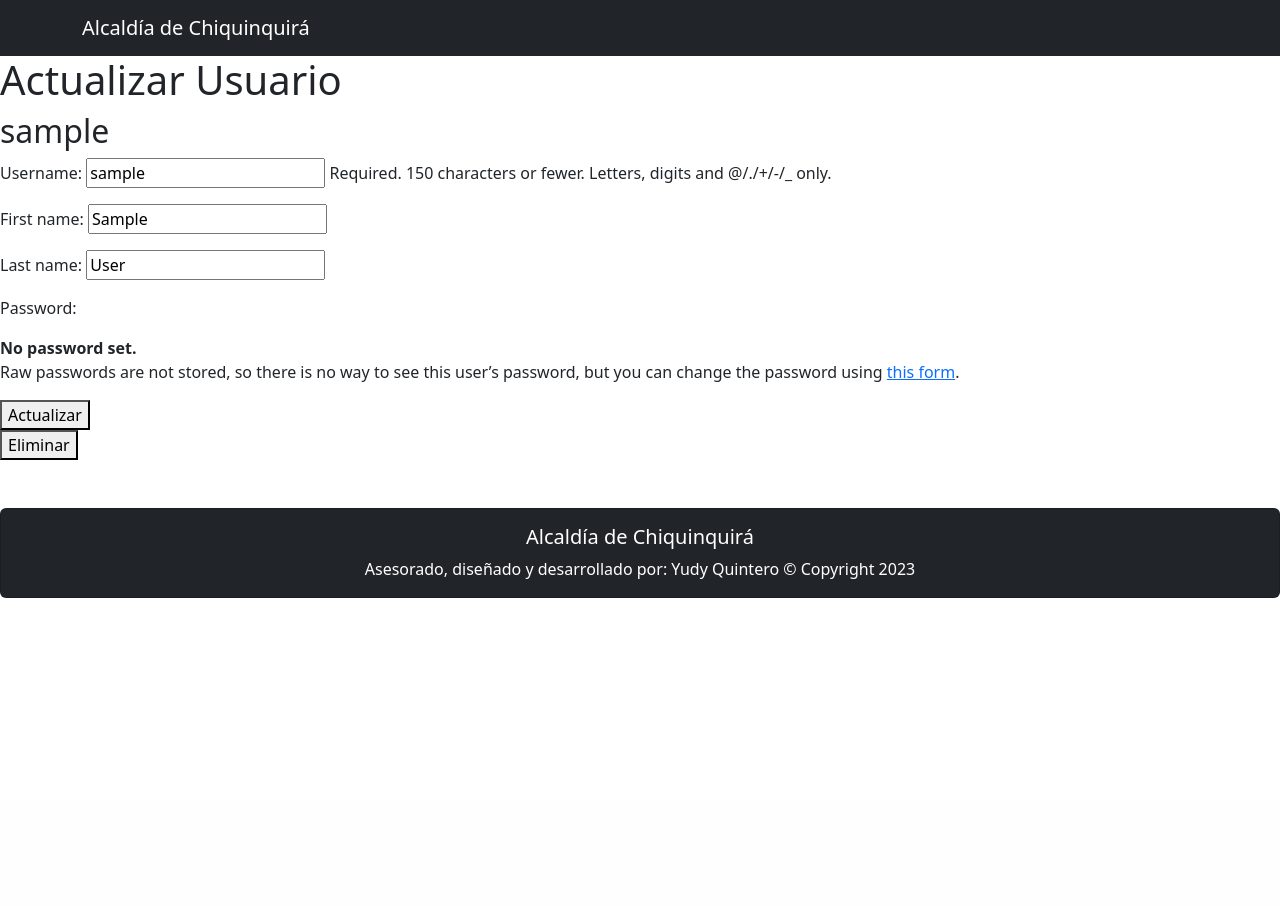
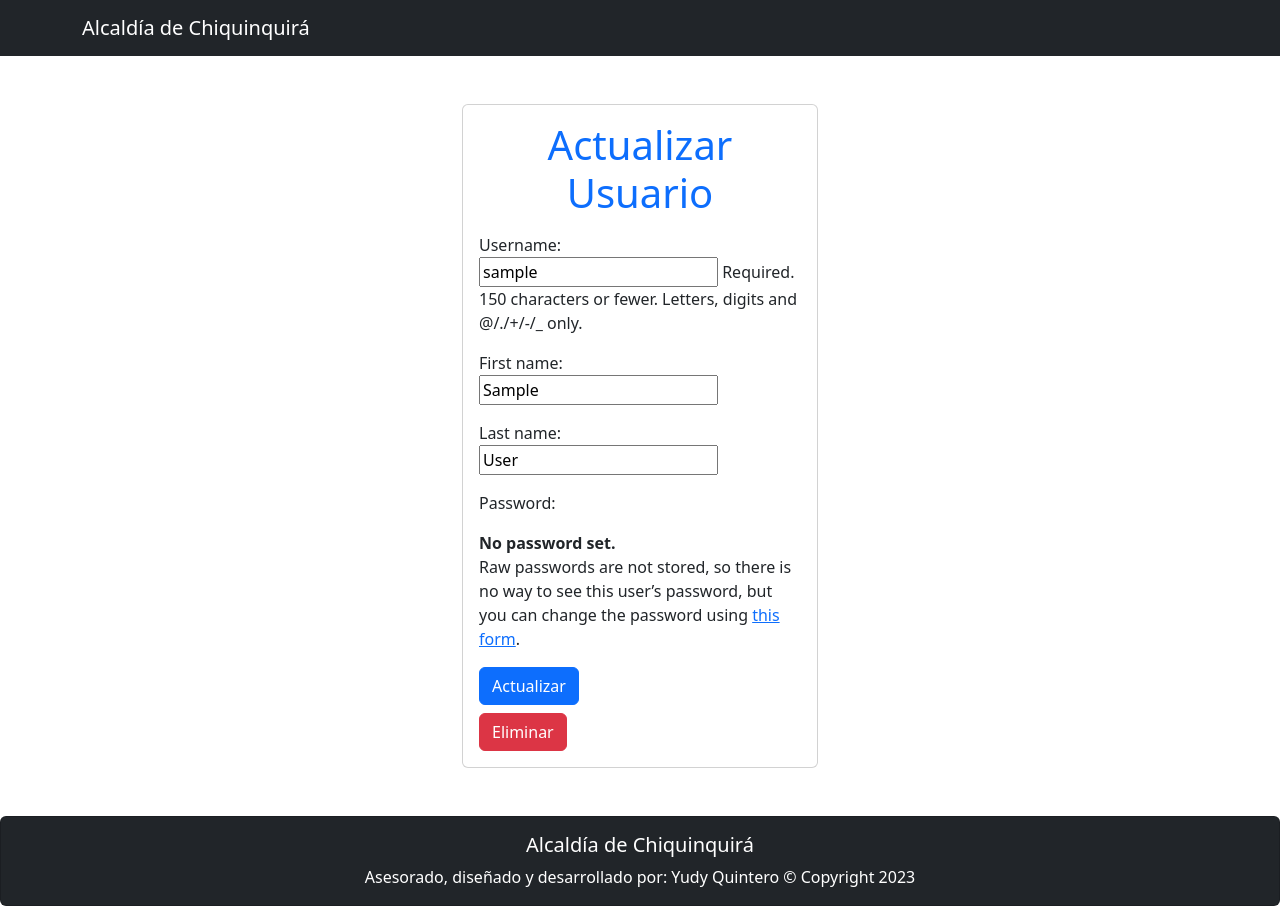
Before and after one commit to YudyQGalindo/registroActividades, a Django app: page /usersDetail/1/ in a window 1280 px wide. Before the commit the page ends 598 px from the top, so only its background shows below. Run offline with Django 3.2, Linux system fonts and the light colour scheme; the visitor is signed in with stand-in values (Sample User, id 1); data comes from the database, SQL or seed files in the repository.

Commit message:
Frontend registro usuarios

```diff
--- a/tasks/forms.py
+++ b/tasks/forms.py
@@ -18,3 +18,8 @@ class UserUpdateForm(UserChangeForm):
     class Meta:
         model = User
         fields = ['username', 'first_name', 'last_name']
+        widget = {
+            'username': forms.TextInput(attrs={'class': 'form-control'}),
+            'first_name': forms.TextInput(attrs={'class': 'form-control'}),
+            'last_name': forms.TextInput(attrs={'class': 'form-control'})
+        }
--- a/tasks/templates/signup.html
+++ b/tasks/templates/signup.html
@@ -25,7 +25,7 @@
                     <input type="password" name="password1" id="password1" class="form-control" placeholder="Ingrese la contraseña">
                 </div>
                 <div class="mb-3">
-                    <label for="password2">Cnfirmar Contraseña:</label>
+                    <label for="password2">Confirmar Contraseña:</label>
                     <input type="password" name="password2" id="password2" class="form-control" placeholder="Confirmar Contraseña">
                 </div>
                 <button class="btn btn-primary">Registrar</button>
--- a/tasks/templates/task_detail.html
+++ b/tasks/templates/task_detail.html
@@ -10,7 +10,7 @@
 
             {{error}}
 
-            <form method="POST">
+            <form method="POST" class="mt-2">
                 {% csrf_token %}
                 {{form.as_p}}
                 <button class="btn btn-primary">
@@ -18,6 +18,7 @@
                 </button>
             </form>
 
+            <div class="mt-2 d-flex">
                 <form action="{% url 'complete_task' task.id %}" method="POST">
                     {% csrf_token %}
                     <button class="btn btn-success">
@@ -25,12 +26,13 @@
                     </button>
                 </form>
 
-            <form action="{% url 'delete_task' task.id %}" method="POST">
+                <form action="{% url 'delete_task' task.id %}" method="POST" class="px-2">
                     {% csrf_token %}
                     <button class="btn btn-danger">
                         Eliminar Actividad
                     </button>
                 </form>
+            </div>
 
         </div>
     </div>
--- a/tasks/templates/updateUser.html
+++ b/tasks/templates/updateUser.html
@@ -2,25 +2,31 @@
 
 {% block content %}
 
-<h1>Actualizar Usuario</h1>
-
-<h2>{{user.username}}</h2>
+<main class="container">
+    <div class="row">
+        <div class="col-md-4 offset-md-4 mt-5">
+            <div class="card card-body">
+                <h1 class="text-center text-primary">Actualizar Usuario</h1>
 
                 {{error}}
 
-<form method="POST">
+                <form method="POST" class="mt-2">
                     {% csrf_token %}
                     {{form.as_p}}
-    <button>
+                    <button class="btn btn-primary">
                         Actualizar
                     </button>
                 </form>
 
-<form action="{% url 'deleteUser' user.id %}" method="POST">
+                <form action="{% url 'deleteUser' user.id %}" method="POST" class="mt-2">
                     {% csrf_token %}
-    <button>
+                    <button class="btn btn-danger">
                         Eliminar
                     </button>
                 </form>
+            </div>
+        </div>
+    </div>
+</main>
 
 {% endblock %}
```
Also changed, not shown: tasks/templates/inicioAdmin.html (+14 -5 lines), tasks/templates/usersDetail.html (+18 -12 lines). Lines whose indentation alone changed are shown as unchanged.
